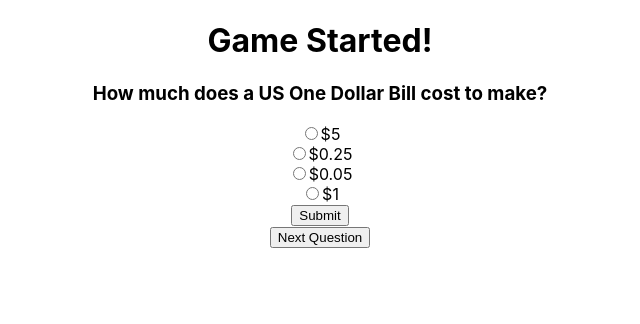
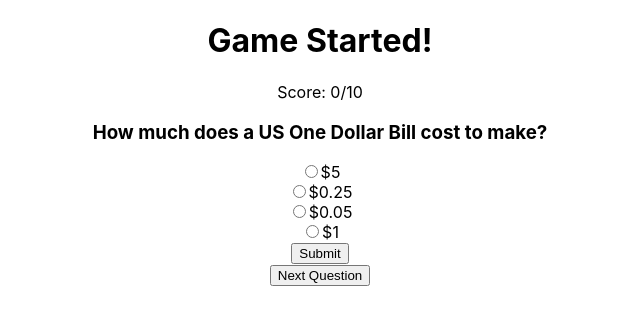
Before and after one commit to tbriany/tandem_trivia, a React (Create React App) app in the folder trivia_game/: page / in a window 1280 px wide. Both pictures are taken after a click on the button "Start Game". Shown: the top 324 px of the page, without its empty margins (320-960 px from the left). Built offline with nearby package versions, Linux system fonts and the light colour scheme.

Commit message:
displays and updates score when selected answer is correct

```diff
--- a/trivia_game/src/Components/Game.jsx
+++ b/trivia_game/src/Components/Game.jsx
@@ -8,6 +8,8 @@ function Game() {
     const [tenQuestions, setTenQuestions] = useState(questions.sort(() => 0.5 - Math.random()).slice(0, 10))
     const [currQindex, setCurrQindex] = useState(0)
     const [currQ, setCurrQ] = useState(tenQuestions[currQindex])
+    const [score, setScore] = useState(0)
+
 
     const getNextQuestion = () => {
         setCurrQindex(currQindex + 1)
@@ -17,10 +19,13 @@ function Game() {
     return (
         <div className="Game">
             <h1>Game Started!</h1>
+            <p>Score: {score}/10</p>
             <Question
                 question={currQ.question}
                 incorrect={currQ.incorrect}
                 correct={currQ.correct}
+                score={score}
+                setScore={setScore}
             />
             <button onClick={getNextQuestion}>Next Question</button>
         </div>
--- a/trivia_game/src/Components/Question.jsx
+++ b/trivia_game/src/Components/Question.jsx
@@ -4,7 +4,7 @@ import '../App.css'
 
 function Question(props) {
 
-    const { question, correct, incorrect } = props
+    const { question, correct, incorrect, score, setScore} = props
     const [answers, setAnswers] = useState([])
     const [selectedAnswer, setSelectedAnswer] = useState("")
 
@@ -20,7 +20,9 @@ function Question(props) {
 
     const listenToForm = (event) => {
         event.preventDefault()
-        console.log('answered submitted')
+        if (selectedAnswer === correct) {
+            setScore(score + 1)
+        }
     }
 
 
```
